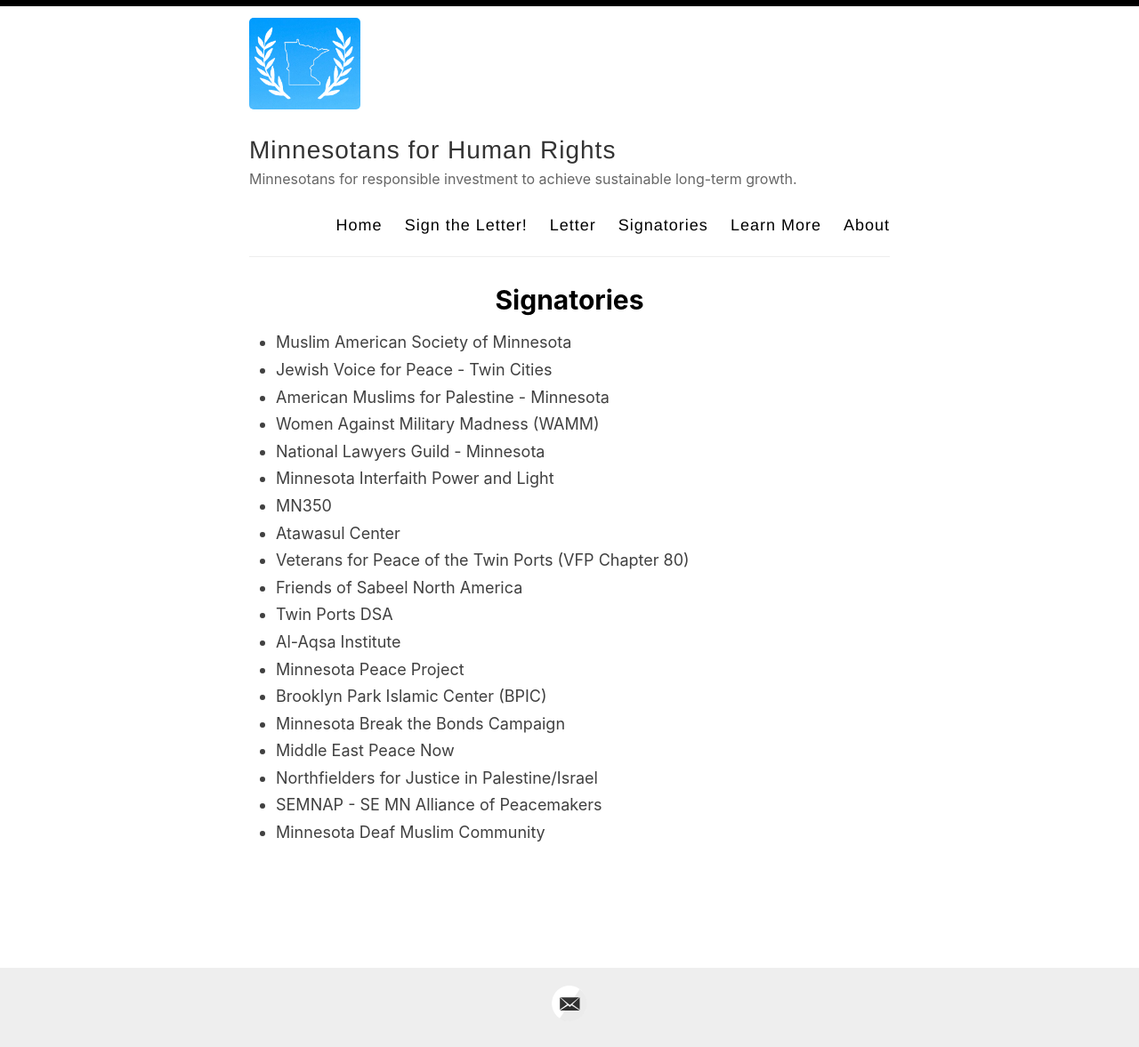
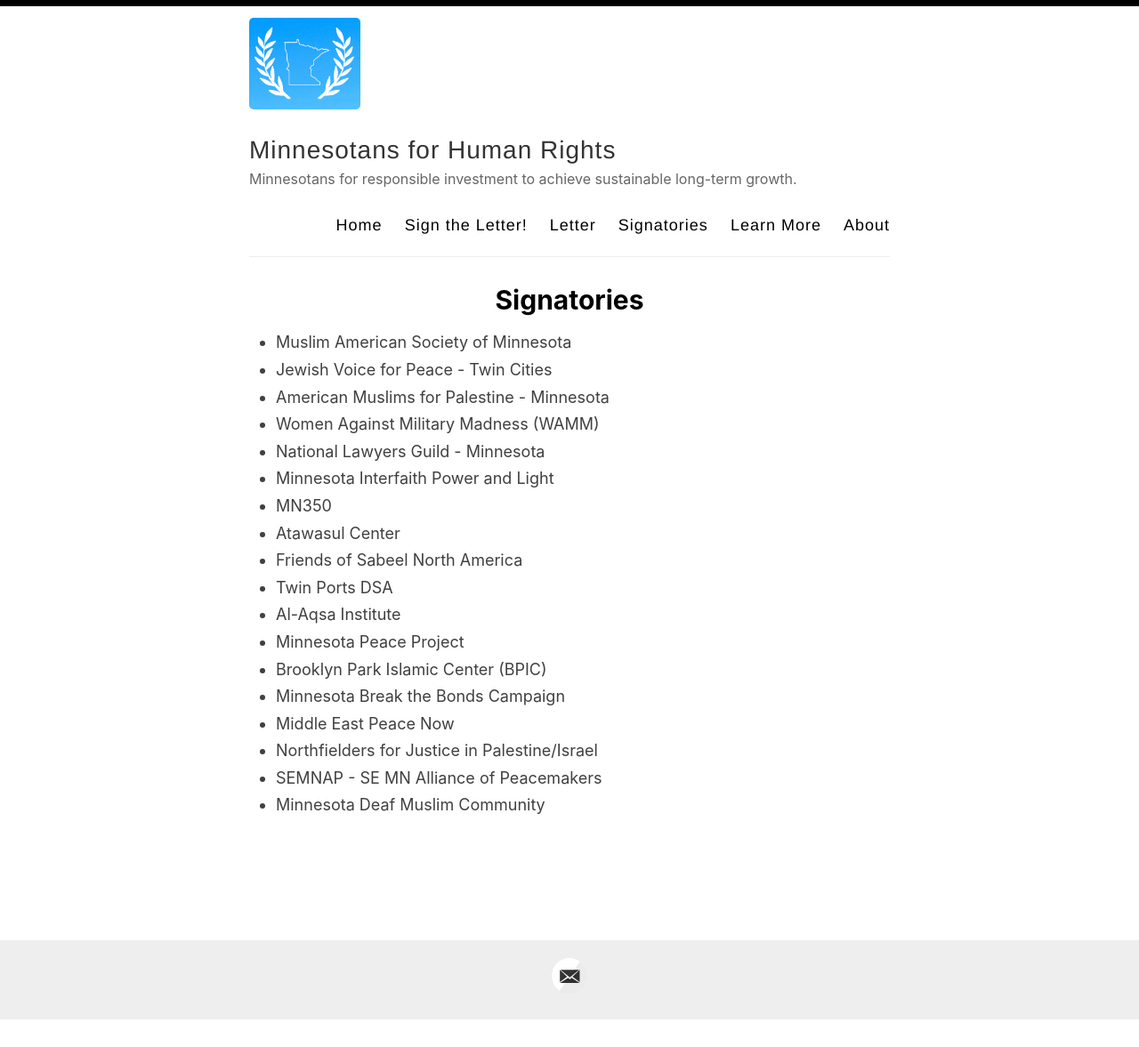
Before and after one commit to adamrahim/adamrahim.github.io, a Jekyll site: the page built from _posts/2020-12-24-signatories.md, in a window 1280 px wide. Shown: the whole page at 89% size. Built offline with Jekyll 4.4.1, drawn with Linux system fonts in a browser that asks for light colours; after the commit the page ends 1147 px from its top, so only the background shows below that.

Commit message:
Update 2020-12-24-signatories.md

```diff
--- a/_posts/2020-12-24-signatories.md
+++ b/_posts/2020-12-24-signatories.md
@@ -11,7 +11,6 @@
 - Minnesota Interfaith Power and Light
 - MN350
 - Atawasul Center
-- Veterans for Peace of the Twin Ports (VFP Chapter 80)
 - Friends of Sabeel North America
 - Twin Ports DSA
 - Al-Aqsa Institute
```
